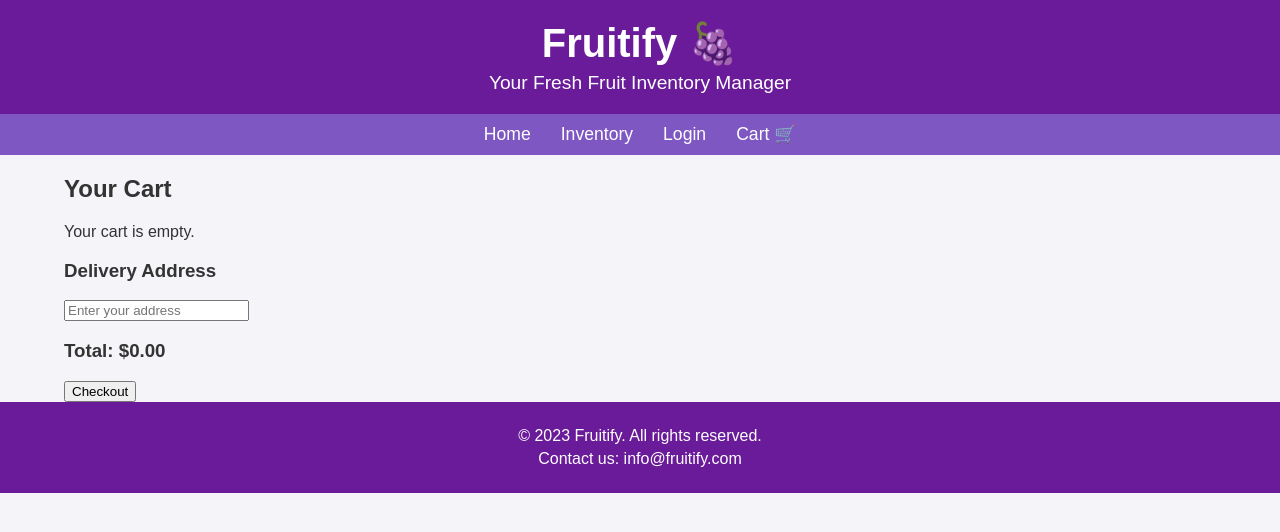
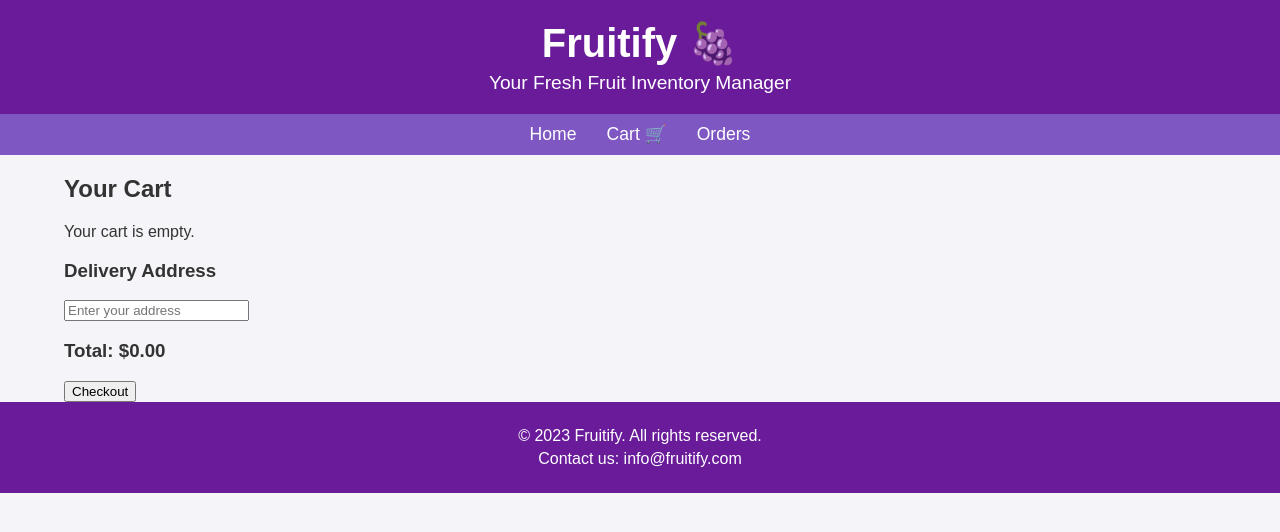
Before and after one commit to ESREXON/Fruitify, a plain HTML site: page cart.html in a window 1280 px wide. Drawn offline with Linux system fonts and the light colour scheme.

Commit message:
Update cart.html

```diff
--- a/cart.html
+++ b/cart.html
@@ -18,9 +18,8 @@
         <div class="container">
             <ul>
                 <li><a href="index.html#home">Home</a></li>
-                <li><a href="index.html#inventory">Inventory</a></li>
-                <li><a href="index.html#login">Login</a></li>
                 <li><a href="cart.html">Cart 🛒</a></li>
+                <li><a href="orders.html">Orders</a></li>
             </ul>
         </div>
     </nav>
```
